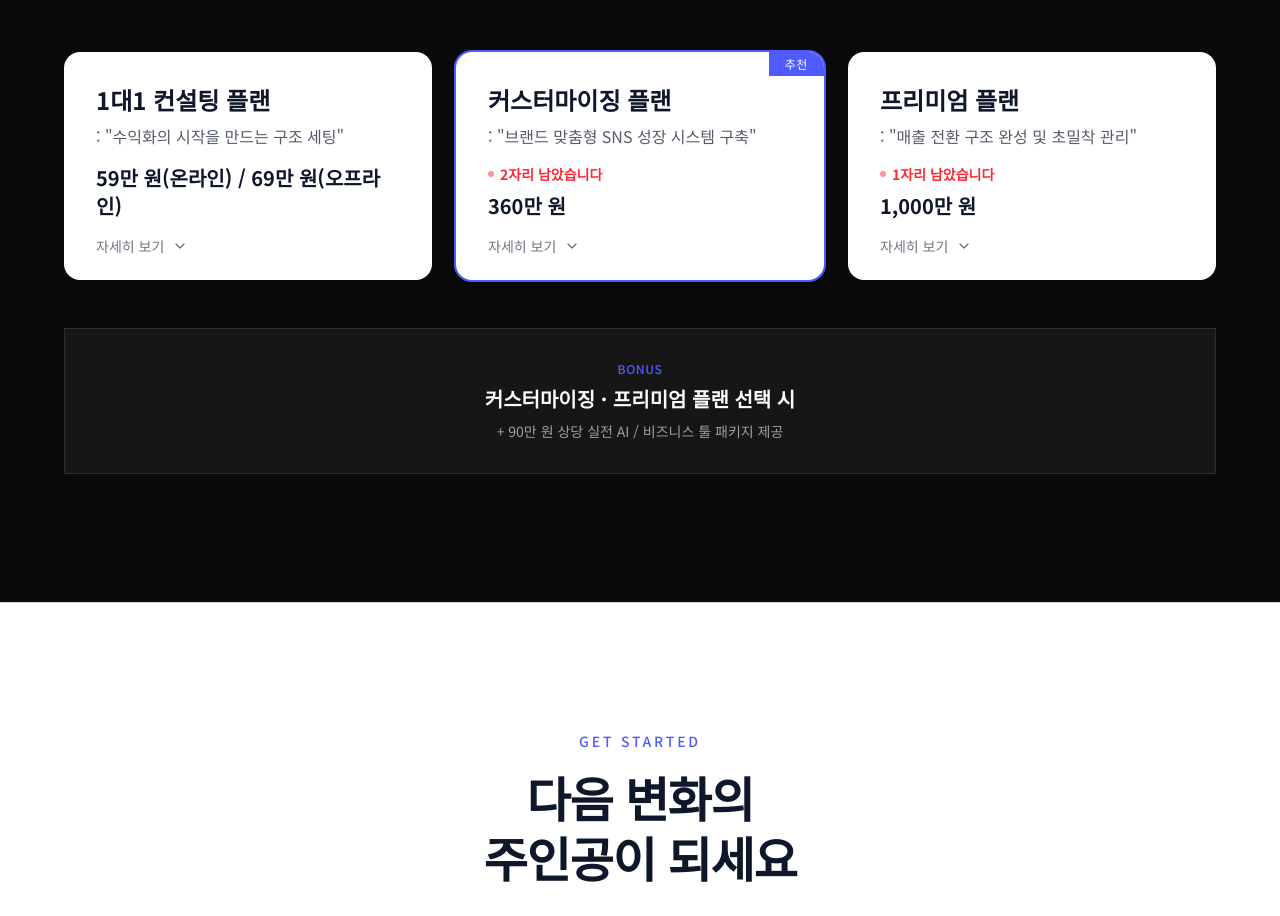
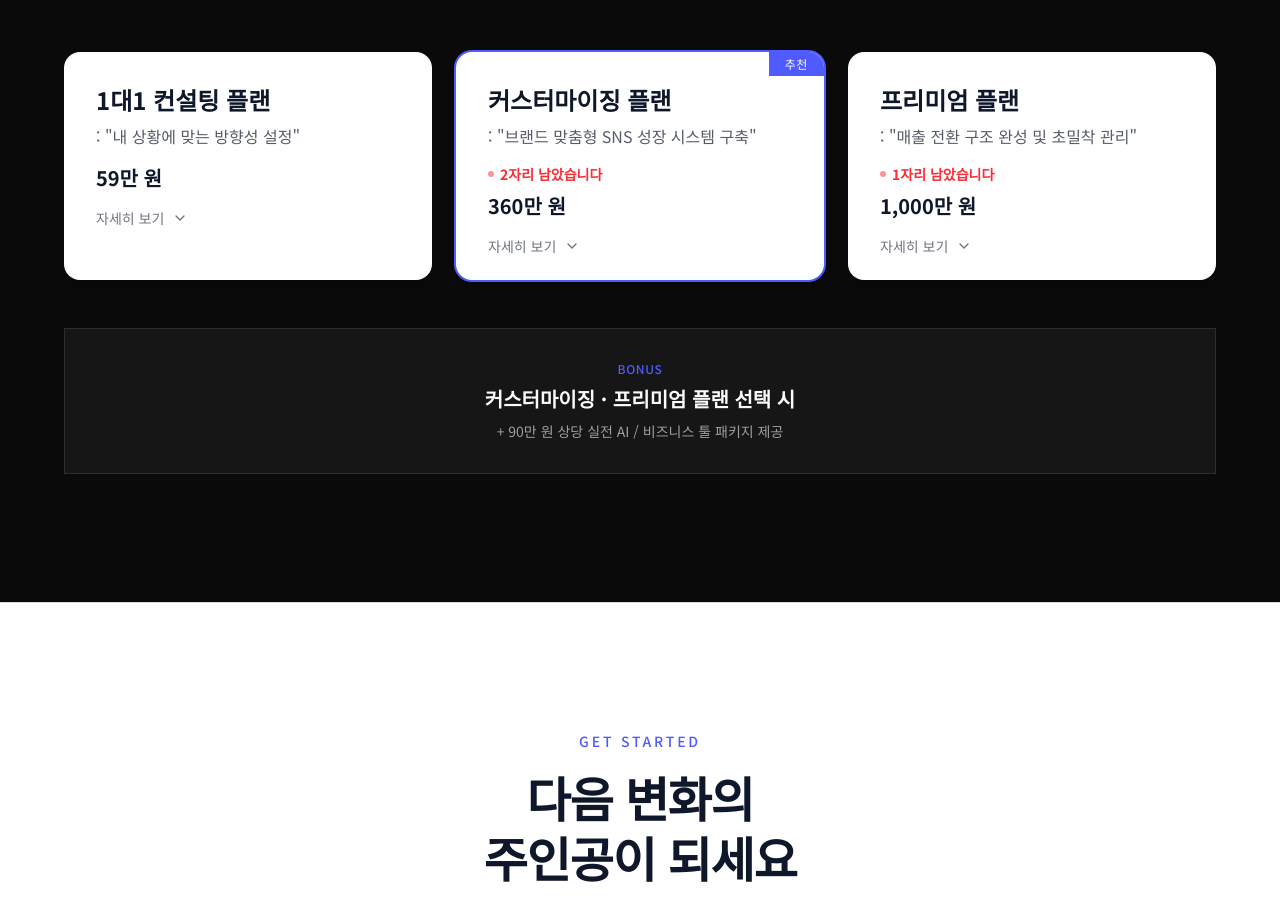
Before and after one commit to kimdoimnida-cell/coach, a Next.js app: page / in a window 1280 px wide. Shown: the part 5620-6536 px from the top of the page. Built offline with nearby package versions, Linux system fonts and the light colour scheme.

Commit message:
Update subtitle and price for 1:1 Consulting Plan

```diff
--- a/components/sections/pricing-section.tsx
+++ b/components/sections/pricing-section.tsx
@@ -7,8 +7,8 @@ const plans = [
   {
     id: "starting",
     name: "1대1 컨설팅 플랜",
-    subtitle: "수익화의 시작을 만드는 구조 세팅",
-    price: "59만 원(온라인) / 69만 원(오프라인)",
+    subtitle: "내 상황에 맞는 방향성 설정",
+    price: "59만 원",
     categories: [
       {
         title: "추천하는 사람 : \"내 상황에 맞게 정확하게 세팅하고 싶은 사람\"",
```
